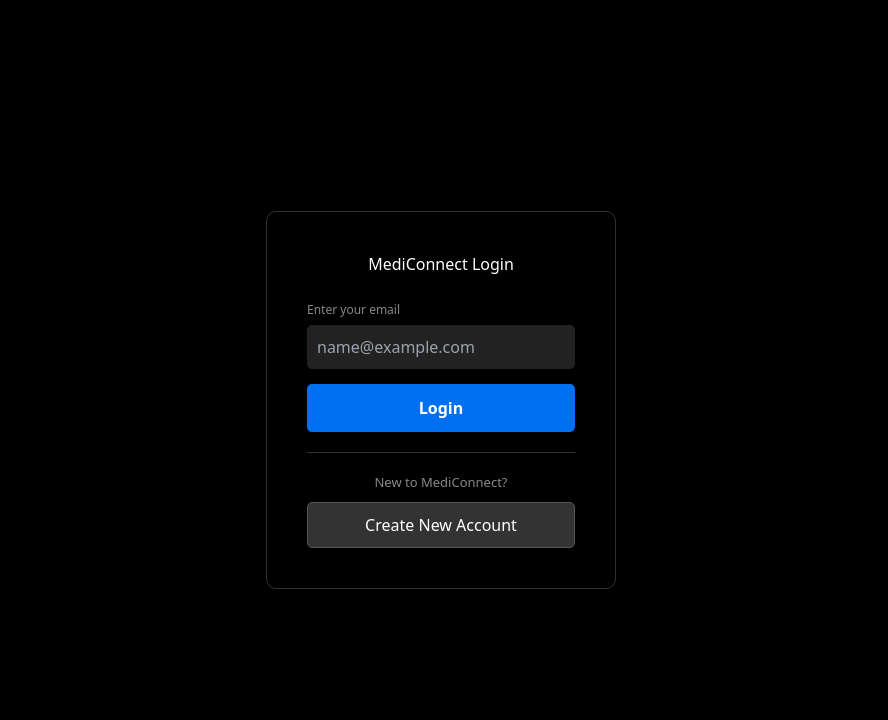
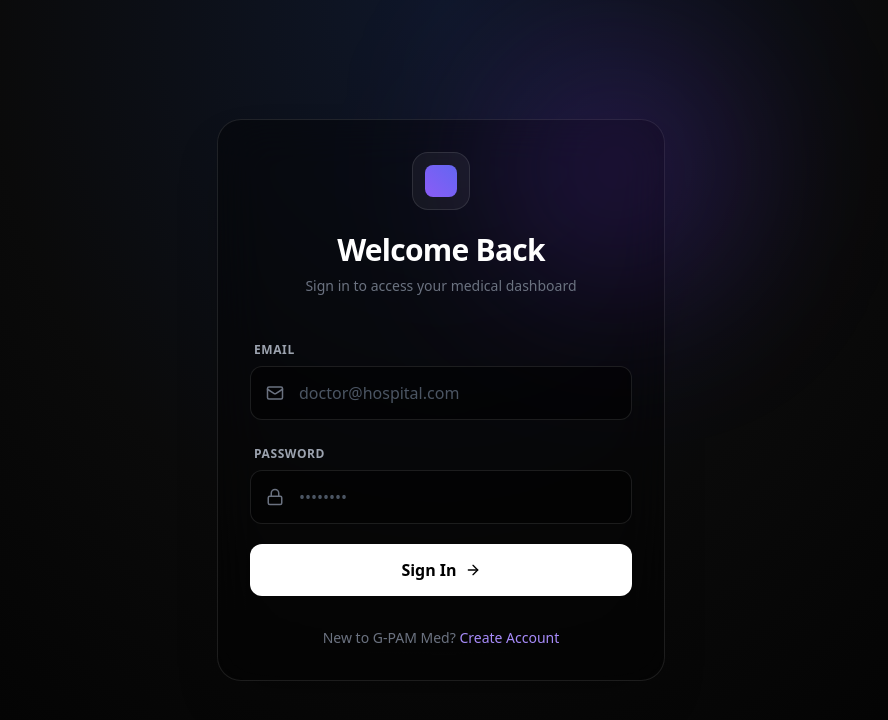
Before and after one commit to Manas10k1/G-PAM-Med, a Next.js app: page / in a window 1280 px wide. Shown: the top 720 px of the page, without its empty margins (199-1087 px from the left). Built offline with nearby package versions, Linux system fonts and the light colour scheme; no server answers.

Commit message:
Added auth callback and fixed login logic

```diff
--- /dev/null
+++ b/app/auth/callback/page.tsx
@@ -0,0 +1,48 @@
+'use client'
+import { useEffect } from 'react'
+import { supabase } from '../../../utils/supabaseClient'
+import { useRouter } from 'next/navigation'
+
+export default function AuthCallback() {
+  const router = useRouter()
+
+  useEffect(() => {
+    // This handles the "magic" code Google sends back
+    const handleAuth = async () => {
+      const { data: { session }, error } = await supabase.auth.getSession()
+
+      if (error) {
+        console.error('Login error:', error)
+        router.push('/') // Send back to login on error
+      } else if (session) {
+        // Login successful! Now find out who they are.
+        checkUserRole(session.user.email!)
+      }
+    }
+    handleAuth()
+  }, [])
+
+  const checkUserRole = async (email: string) => {
+    // 1. Check if they are in our 'Users' table
+    const { data: userData } = await supabase.from('Users').select('role').eq('email', email).single()
+
+    if (userData?.role) {
+      // 2. Redirect to correct dashboard
+      if (userData.role === 'doctor') router.push('/doctor')
+      else if (userData.role === 'pharmacist') router.push('/pharma')
+      else router.push('/patient')
+    } else {
+      // 3. New Google user? Send to Signup to pick a role
+      router.push('/signup')
+    }
+  }
+
+  return (
+    <div className="h-screen bg-black flex items-center justify-center text-white">
+      <div className="animate-pulse flex flex-col items-center gap-4">
+        <div className="w-8 h-8 border-4 border-violet-500 border-t-transparent rounded-full animate-spin"></div>
+        <p>Verifying Google Account...</p>
+      </div>
+    </div>
+  )
+}
--- a/app/page.tsx
+++ b/app/page.tsx
@@ -3,93 +3,111 @@
 import { supabase } from './utils/supabaseClient'
 import { useRouter } from 'next/navigation'
 import Link from 'next/link'
+import { Lock, Mail, Loader2, ArrowRight } from 'lucide-react'
 
-export default function Home() {
+export default function Login() {
+  const router = useRouter()
   const [email, setEmail] = useState('')
-  const router = useRouter()
+  const [password, setPassword] = useState('')
   const [loading, setLoading] = useState(false)
 
   const handleLogin = async (e: any) => {
     e.preventDefault()
     setLoading(true)
 
-    // --- MAGIC TEST LOGIN (Backdoors) ---
-    if (email === 'doc@test.com') {
-      localStorage.setItem('isTestMode', 'true')
-      router.push('/doctor')
-      return
-    }
+    try {
+      // 1. Log in with Supabase Auth
+      const { data, error } = await supabase.auth.signInWithPassword({
+        email,
+        password,
+      })
 
-    // NEW: Add backdoor for Tony
-    if (email === 'tony@test.com') {
-      localStorage.setItem('isTestMode', 'true')
-      router.push('/patient')
-      return
-    }
+      if (error) throw error
 
-    try {
-      // --- REAL LOGIN (Database Check) ---
-      localStorage.removeItem('isTestMode') // Clear test mode for real users
+      // 2. Fetch User Role from Public Table
+      if (data.user && data.user.email) {
+        const { data: userData, error: userError } = await supabase
+          .from('Users')
+          .select('role')
+          .eq('email', data.user.email)
+          .single()
 
-      const { data: user, error } = await supabase
-        .from('Users')
-        .select('*')
-        .eq('email', email)
-        .single()
-
-      if (error || !user) {
-        alert("User not found! Please check email or Sign Up.")
-        setLoading(false)
-        return
+        if (userError || !userData) {
+          // If login works but no role found, they might be a patient by default
+          router.push('/patient')
+        } else {
+          // Redirect based on role
+          if (userData.role === 'doctor') router.push('/doctor')
+          else if (userData.role === 'pharmacist') router.push('/pharma')
+          else router.push('/patient')
+        }
       }
 
-      if (user.role === 'doctor') router.push('/doctor')
-      else if (user.role === 'patient') router.push('/patient')
-      else if (user.role === 'pharma') router.push('/pharma')
-
-    } catch (err) {
-      alert("Login failed.")
+    } catch (error: any) {
+      alert("Login Failed: " + error.message)
     } finally {
       setLoading(false)
     }
   }
 
   return (
-    <div style={{ height: '100vh', display: 'flex', alignItems: 'center', justifyContent: 'center', backgroundColor: 'black', color: 'white' }}>
-      <div style={{ padding: '40px', border: '1px solid #333', borderRadius: '10px', textAlign: 'center', width: '350px' }}>
+    <div className="min-h-screen bg-[#0a0a0a] bg-[radial-gradient(ellipse_at_top,_var(--tw-gradient-stops))] from-slate-900 via-[#0a0a0a] to-black flex items-center justify-center p-4">
+      <div className="w-full max-w-md bg-black/40 backdrop-blur-xl border border-white/10 p-8 rounded-3xl shadow-2xl relative">
 
-        <h2 style={{ marginBottom: '20px' }}>MediConnect Login</h2>
+        {/* Glowing orb effect */}
+        <div className="absolute -top-20 -right-20 w-64 h-64 bg-violet-600/20 rounded-full blur-[80px] pointer-events-none"></div>
 
-        <form onSubmit={handleLogin} style={{ display: 'flex', flexDirection: 'column', gap: '15px' }}>
-          <div style={{ textAlign: 'left' }}>
-            <label style={{ fontSize: '12px', color: '#888' }}>Enter your email</label>
-            <input
-              type="email"
-              value={email}
-              onChange={(e) => setEmail(e.target.value)}
-              placeholder="name@example.com"
-              style={{ width: '100%', padding: '10px', marginTop: '5px', borderRadius: '5px', border: 'none', backgroundColor: '#222', color: 'white' }}
-            />
+        <div className="text-center mb-10 relative z-10">
+          <div className="inline-block p-3 rounded-2xl bg-white/5 mb-4 border border-white/10">
+            <div className="w-8 h-8 bg-gradient-to-tr from-violet-500 to-indigo-500 rounded-lg"></div>
+          </div>
+          <h1 className="text-3xl font-bold text-white mb-2 tracking-tight">Welcome Back</h1>
+          <p className="text-gray-500 text-sm">Sign in to access your medical dashboard</p>
+        </div>
+
+        <form onSubmit={handleLogin} className="space-y-5 relative z-10">
+          <div className="space-y-1.5">
+            <label className="text-xs font-bold text-gray-400 uppercase tracking-wider ml-1">Email</label>
+            <div className="relative group">
+              <Mail className="absolute left-4 top-1/2 -translate-y-1/2 text-gray-500 group-focus-within:text-violet-400 transition-colors" size={18} />
+              <input
+                type="email"
+                value={email}
+                onChange={(e) => setEmail(e.target.value)}
+                className="w-full bg-black/50 border border-white/10 text-white pl-12 pr-4 py-3.5 rounded-xl focus:outline-none focus:border-violet-500/50 transition-all placeholder:text-gray-600"
+                placeholder="doctor@hospital.com"
+                required
+              />
+            </div>
+          </div>
+
+          <div className="space-y-1.5">
+            <label className="text-xs font-bold text-gray-400 uppercase tracking-wider ml-1">Password</label>
+            <div className="relative group">
+              <Lock className="absolute left-4 top-1/2 -translate-y-1/2 text-gray-500 group-focus-within:text-violet-400 transition-colors" size={18} />
+              <input
+                type="password"
+                value={password}
+                onChange={(e) => setPassword(e.target.value)}
+                className="w-full bg-black/50 border border-white/10 text-white pl-12 pr-4 py-3.5 rounded-xl focus:outline-none focus:border-violet-500/50 transition-all placeholder:text-gray-600"
+                placeholder="••••••••"
+                required
+              />
+            </div>
           </div>
 
           <button
             type="submit"
             disabled={loading}
-            style={{ padding: '12px', backgroundColor: '#0070f3', color: 'white', border: 'none', borderRadius: '5px', cursor: 'pointer', fontWeight: 'bold' }}
+            className="w-full bg-white text-black font-bold py-3.5 rounded-xl hover:bg-gray-200 transition-all active:scale-95 disabled:opacity-50 disabled:scale-100 flex items-center justify-center gap-2 mt-4"
           >
-            {loading ? 'Checking...' : 'Login'}
+            {loading ? <Loader2 className="animate-spin" size={20}/> : <span className="flex items-center gap-2">Sign In <ArrowRight size={16}/></span>}
           </button>
         </form>
 
-        <div style={{ marginTop: '20px', paddingTop: '20px', borderTop: '1px solid #333' }}>
-          <p style={{ fontSize: '13px', color: '#888', marginBottom: '10px' }}>New to MediConnect?</p>
-          <Link href="/signup">
-            <button style={{ width: '100%', padding: '10px', backgroundColor: '#333', color: 'white', border: '1px solid #555', borderRadius: '5px', cursor: 'pointer' }}>
-              Create New Account
-            </button>
-          </Link>
-        </div>
-
+        <p className="text-center text-gray-500 text-sm mt-8 relative z-10">
+          New to G-PAM Med? <Link href="/signup" className="text-violet-400 hover:text-violet-300 font-medium transition-colors">Create Account</Link>
+        </p>
       </div>
     </div>
   )
```
